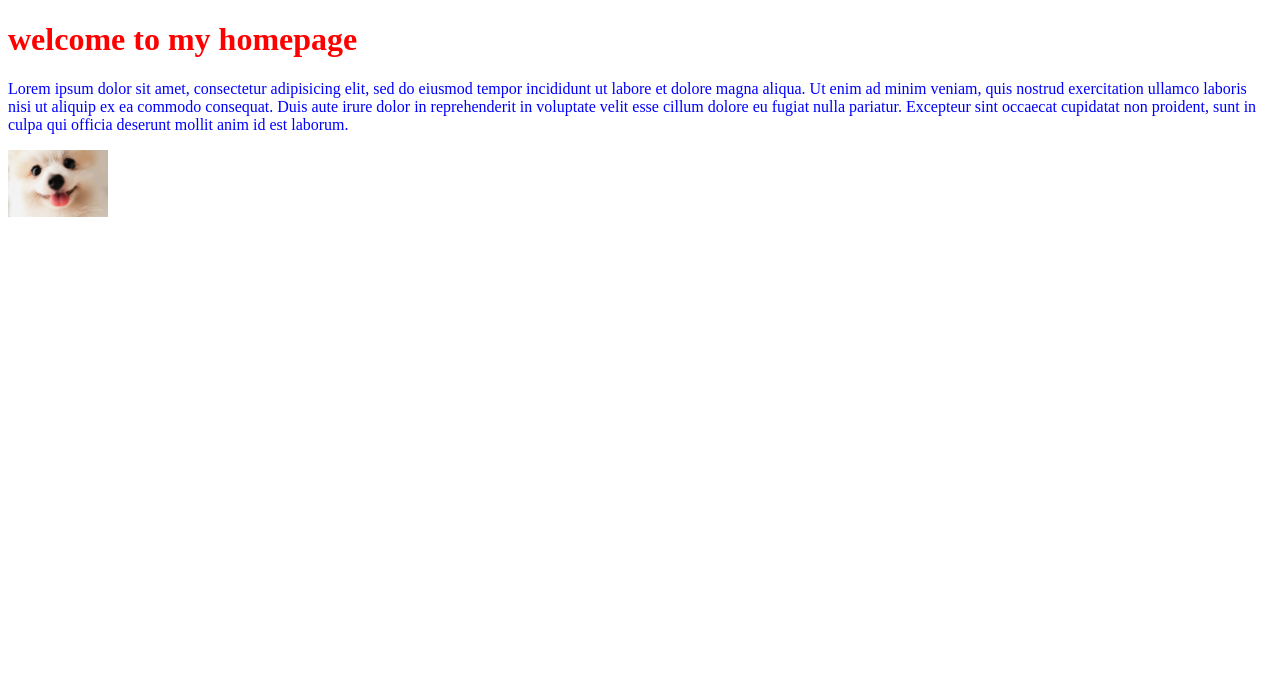
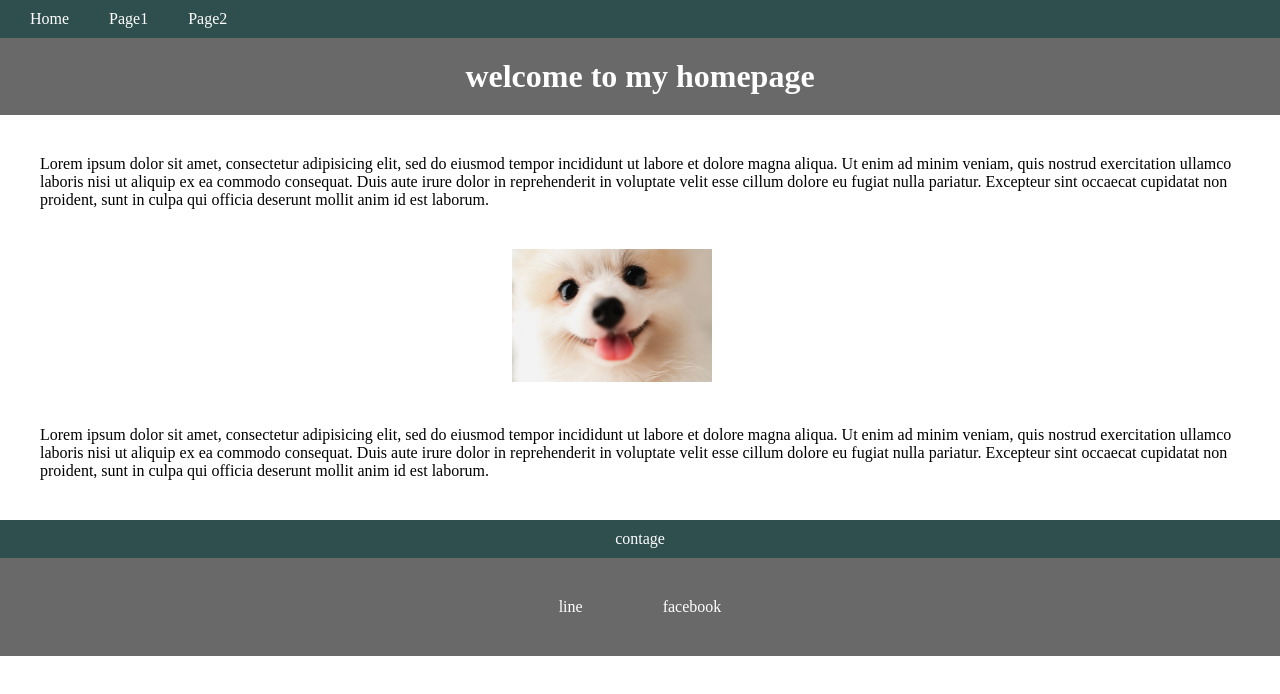
Before and after one commit to chocobo2546/hello_world, a plain HTML site: page index.html in a window 1280 px wide. Drawn offline with Linux system fonts and the light colour scheme.

Commit message:
last web page

```diff
--- a/index.html
+++ b/index.html
@@ -7,6 +7,13 @@
 	<link rel="stylesheet" type="text/css" href="style.css">
 </head>
 <body>
+
+	<nav>
+		<div>Home</div>
+		<div>Page1</div>
+		<div>Page2</div>
+	</nav>
+
 	<h1>welcome to my homepage</h1>
 	<p>Lorem ipsum dolor sit amet, consectetur adipisicing elit, sed do eiusmod
 	tempor incididunt ut labore et dolore magna aliqua. Ut enim ad minim veniam,
@@ -15,6 +22,19 @@
 	cillum dolore eu fugiat nulla pariatur. Excepteur sint occaecat cupidatat non
 	proident, sunt in culpa qui officia deserunt mollit anim id est laborum.</p>
 	<img src="p1.jpg">
+	<p>Lorem ipsum dolor sit amet, consectetur adipisicing elit, sed do eiusmod
+	tempor incididunt ut labore et dolore magna aliqua. Ut enim ad minim veniam,
+	quis nostrud exercitation ullamco laboris nisi ut aliquip ex ea commodo
+	consequat. Duis aute irure dolor in reprehenderit in voluptate velit esse
+	cillum dolore eu fugiat nulla pariatur. Excepteur sint occaecat cupidatat non
+	proident, sunt in culpa qui officia deserunt mollit anim id est laborum.</p>
+
+
+	<p class="con">contage</p>
+	<div class="con2">
+		<p>line</p>
+		<p>facebook</p>
+	</div>
 
 </body>
 </html>
--- a/style.css
+++ b/style.css
@@ -1,12 +1,48 @@
+* {margin: 0;}
+
 h1 {
-	color: red;
+	background-color: dimgray;
+	color: white;
+	padding: 20px 0px;
+	text-align: center;
 }
 
 p {
-	color: blue;
+	margin: 40px;
 }
 
 img {
-	width: 100px;
+	width: 200px;
+	margin-left: 40%;
+}
+
+nav {
+	padding: 10px;
+	background-color: darkslategray;
+	display: flex;s
+	flex-direction: column;
+}
+
+nav div {
+	color: white;
+	margin: 0 20px;
+}
+
+.con{
+	padding: 10px 0px;
+	background-color:darkslategray ;
 	text-align: center;
+	margin: 0;
+	color: white;
 }
+
+.con2 {
+	background-color: dimgray;
+	display: flex;
+	justify-content: center;
+	flex-direction: row;
+}
+
+div p {
+	color: white;
+}
```
